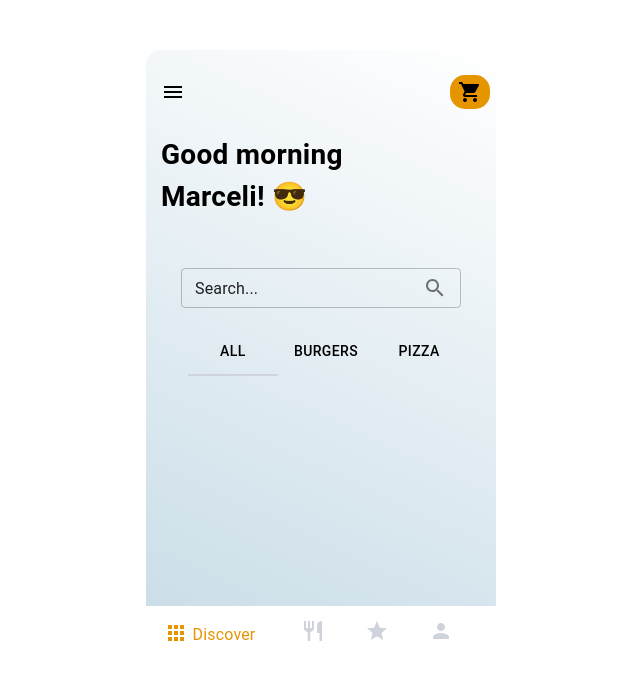
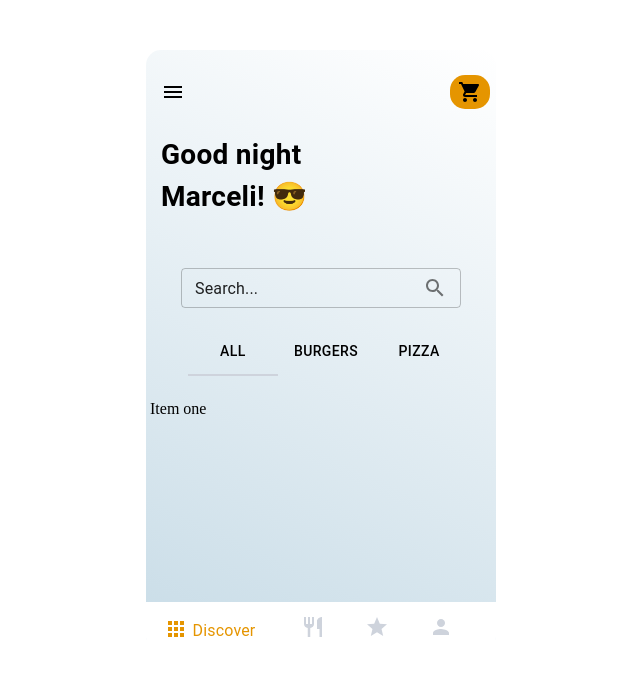
Before and after one commit to Gravgor/order-app, a React (Create React App) app in the folder project/: page / in a window 1280 px wide. Shown: the part 190-870 px from the top of the page, without its empty margins (319-959 px from the left). Built offline with nearby package versions, Linux system fonts and the light colour scheme; a web font is replaced by a local one.

Commit message:
Tab panel

```diff
--- a/project/package.json
+++ b/project/package.json
@@ -6,6 +6,7 @@
     "@emotion/react": "^11.10.4",
     "@emotion/styled": "^11.10.4",
     "@mui/icons-material": "^5.10.9",
+    "@mui/lab": "^5.0.0-alpha.103",
     "@mui/material": "^5.10.9",
     "@testing-library/jest-dom": "^5.16.5",
     "@testing-library/react": "^13.4.0",
--- a/project/src/components/phone-component/phone-footer-sidebar/Footer-sidebar.js
+++ b/project/src/components/phone-component/phone-footer-sidebar/Footer-sidebar.js
@@ -9,7 +9,7 @@ import AppsIcon from '@mui/icons-material/Apps';
 const Footer = () => {
   return (
     <div>
-        <Box sx={{display: 'flex', alignItems: 'center', textAlign: 'center', backgroundColor: '#fff', position: 'relative',top: '350px', height: '50px', borderBottomRightRadius: '15px', borderBottomLeftRadius: '15px', gap: '40px'}}
+        <Box sx={{display: 'flex', alignItems: 'center', textAlign: 'center', backgroundColor: '#fff', position: 'relative',top: '280px', height: '50px', borderBottomRightRadius: '15px', borderBottomLeftRadius: '15px', gap: '40px'}}
         >
             <Typography sx={{minWidth: 100}} style={{marginLeft: '15px', position: 'relative', left: '1px', color: '#e59500'}}><AppsIcon style={{position: 'relative', top: '5px', left: '-5px'}}/>Discover</Typography>
             <RestaurantIcon style={{color: '#ced3dc'}}/>
--- a/project/src/components/phone-component/phone-header/Header.js
+++ b/project/src/components/phone-component/phone-header/Header.js
@@ -15,15 +15,19 @@ const Header = ({userName}) => {
         {dayTime: 'morning', time: '06:00'},
         {dayTime: 'afternoon', time: '13:00'},
         {dayTime: 'evening', time: '19:00'},
-        {dayTime: 'night', time: '22:00'}
+        {dayTime: 'night', time: '00:00'}
     ]
 
+
+
     if(dayTime === ''){
-        const filter = dayTimeArray.filter(element => element.time <= time)
-        if(filter){
-            const result = filter.pop()
-            setDayTime(result.dayTime)
-        }
+        dayTimeArray.forEach(element => {
+            if(element.time <= time){
+                setDayTime(element.dayTime)
+            }else{
+                return;
+            }
+        })
     }
   return (
     <>
--- a/project/src/components/phone-component/phone-items/Item.js
+++ b/project/src/components/phone-component/phone-items/Item.js
@@ -2,6 +2,8 @@ import React,{useState} from 'react'
 import Box from '@mui/material/Box';
 import Tabs from '@mui/material/Tabs';
 import Tab from '@mui/material/Tab';
+import TabPanel from '@mui/lab/TabPanel';
+import TabContext from '@mui/lab/TabContext';
 
 
 const Items = () => {
@@ -12,7 +14,7 @@ const Items = () => {
 
 
 /*tabs changes*/
-  const [value, setValue] = useState(0)
+  const [value, setValue] = useState('1')
 
   const handleChange = (event, newValue) => {
     setValue(newValue);
@@ -23,6 +25,7 @@ const Items = () => {
   return (
     <>
     <Box sx={{width: '400px', bgcolor: 'background.transparent', position: 'relative', top: '120px', left: '-20px'}}>
+      <TabContext value={value}>
         <Tabs value={value} onChange={handleChange} centered textColor='#000' TabIndicatorProps={{
             style: {
                 backgroundColor: '#ced3dc',
@@ -32,10 +35,15 @@ const Items = () => {
             "& button:focus": {color: '#e59500'}
 
         }}>
-            <Tab label='All'/>
-            <Tab label='Burgers'/>
-            <Tab label='Pizza'/>
+            <Tab label='All' value='1'/>
+            <Tab label='Burgers' value='2'/>
+            <Tab label='Pizza' value='3'/>
         </Tabs>
+        <TabPanel value='1'>Item one</TabPanel>
+        <TabPanel value='2'>Item one</TabPanel>
+        <TabPanel value='3'>Item one</TabPanel>
+    </TabContext>
+
     </Box>
 
     </>
```
Also changed, not shown: 1 other file (tests, documents, lock files or other folders).
